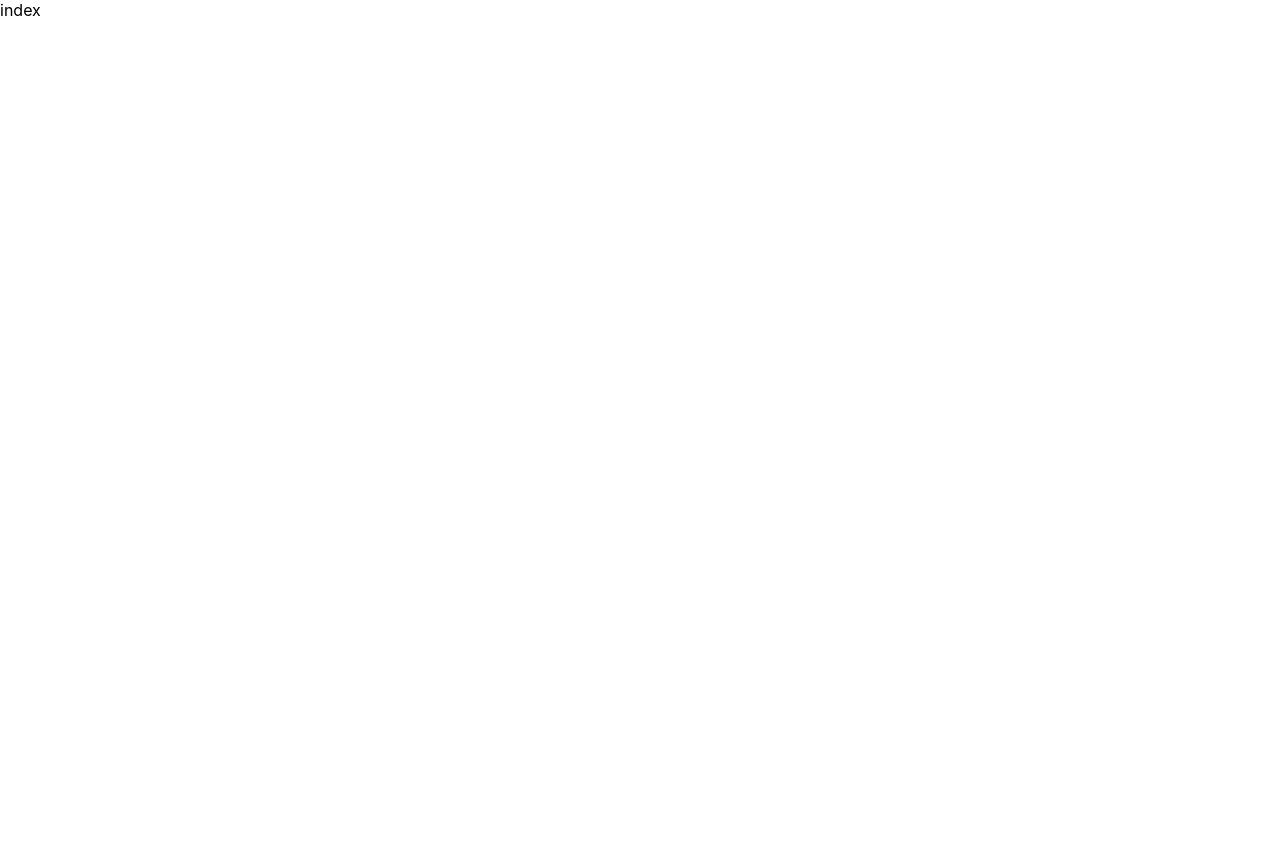
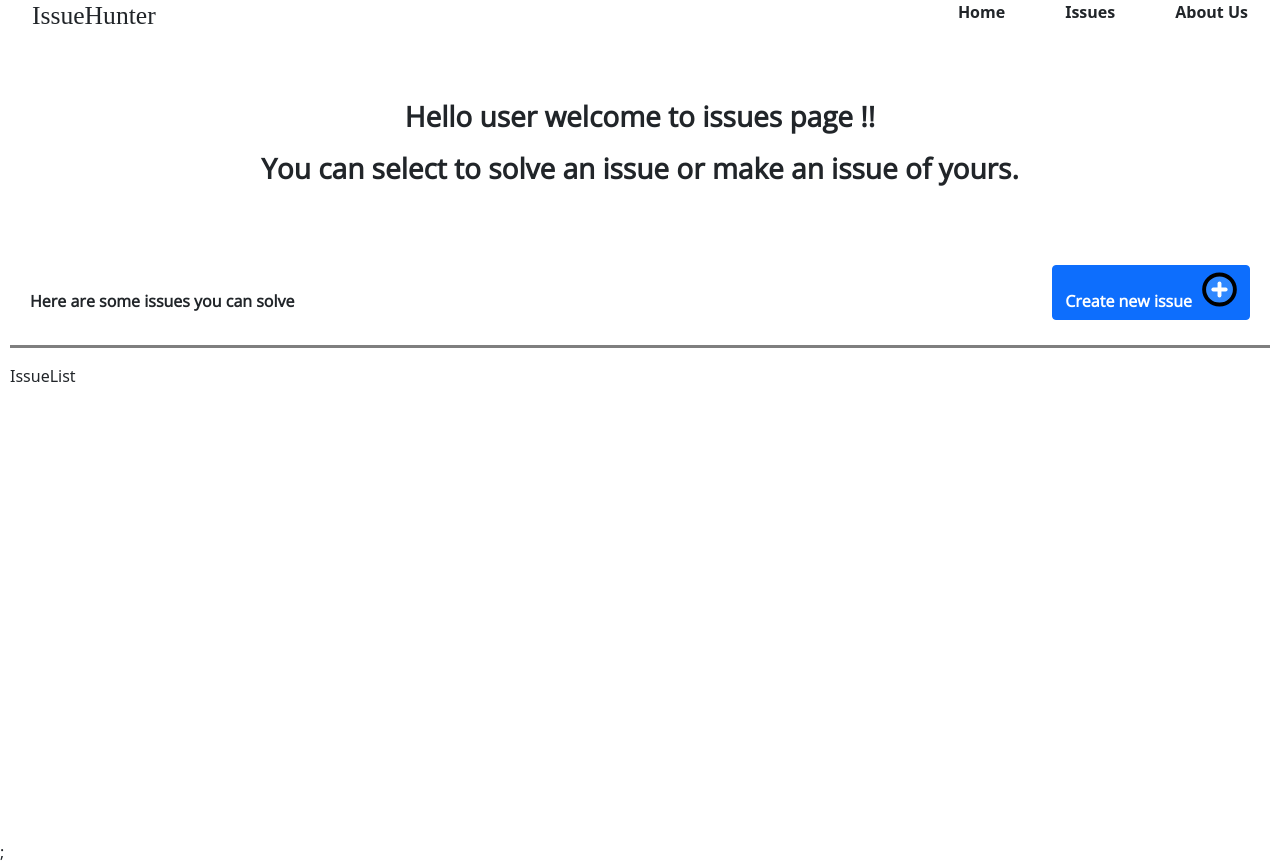
Before and after one commit to tamalCodes/step-into-next, a Next.js app: page /issues in a window 1280 px wide. Before the commit the page ends 800 px from the top, so only its background shows below. Built offline with nearby package versions, Linux system fonts and the light colour scheme; a web font is replaced by a local one.

Commit message:
Issuelist, Issuepage

```diff
--- /dev/null
+++ b/components/IssueList.jsx
@@ -0,0 +1,17 @@
+import React, { useContext, useEffect } from 'react'
+import Issuecontext from '../context/Issuecontext';
+
+const IssueList = () => {
+    const context = useContext(Issuecontext);
+    const { anchor } = context;
+
+    useEffect(() => {
+        console.log(anchor)
+    }, []);
+
+    return (
+        <div>IssueList</div>
+    )
+}
+
+export default IssueList
--- /dev/null
+++ b/context/Issuecontext.js
@@ -0,0 +1,5 @@
+import { createContext } from "react";
+
+const Issuecontext = createContext();
+
+export default Issuecontext;
--- /dev/null
+++ b/context/Issuestate.js
@@ -0,0 +1,29 @@
+import react from "react";
+import Issuecontext from "./Issuecontext";
+
+const Issuestate = (props) => {
+  const [drawerOpen, setDrawerOpen] = react.useState(true);
+  const anchor = "left";
+  const [state, setState] = react.useState({
+    top: false,
+    left: false,
+    bottom: false,
+    right: false,
+  });
+
+  return (
+    <Issuecontext.Provider
+      value={{
+        drawerOpen,
+        setDrawerOpen,
+        anchor,
+        state,
+        setState,
+      }}
+    >
+      {props.children};
+    </Issuecontext.Provider>
+  );
+};
+
+export default Issuestate;
--- a/pages/_app.js
+++ b/pages/_app.js
@@ -1,7 +1,31 @@
-import '../styles/globals.css'
+import "../styles/globals.css";
+import Head from "next/head";
+import Script from "next/script";
+import Issuestate from "../context/Issuestate";
 
 function MyApp({ Component, pageProps }) {
-  return <Component {...pageProps} />
+  return (
+    <>
+      <Head>
+        <link
+          href="https://cdn.jsdelivr.net/npm/bootstrap@5.0.2/dist/css/bootstrap.min.css"
+          rel="stylesheet"
+          integrity="sha384-EVSTQN3/azprG1Anm3QDgpJLIm9Nao0Yz1ztcQTwFspd3yD65VohhpuuCOmLASjC"
+          crossOrigin="anonymous"
+        />
+      </Head>
+
+      <Script
+        src="https://cdn.jsdelivr.net/npm/bootstrap@5.0.2/dist/js/bootstrap.bundle.min.js"
+        integrity="sha384-MrcW6ZMFYlzcLA8Nl+NtUVF0sA7MsXsP1UyJoMp4YLEuNSfAP+JcXn/tWtIaxVXM"
+        crossorigin="anonymous"
+      ></Script>
+
+      <Issuestate>
+        <Component {...pageProps} />
+      </Issuestate>
+    </>
+  );
 }
 
-export default MyApp
+export default MyApp;
--- a/pages/_document.js
+++ b/pages/_document.js
@@ -15,6 +15,10 @@ export default function Document() {
           href="https://fonts.googleapis.com/css2?family=Rubik+Wet+Paint&display=swap"
           rel="stylesheet"
         />
+        <link
+          href="https://fonts.googleapis.com/css2?family=Open+Sans&display=swap"
+          rel="stylesheet"
+        />
       </Head>
       <body>
         <Main />
--- a/pages/issues/index.js
+++ /dev/null
@@ -1,7 +0,0 @@
-import React from "react";
-
-const index = () => {
-  return <div>index</div>;
-};
-
-export default index;
--- /dev/null
+++ b/pages/issues/index.jsx
@@ -0,0 +1,35 @@
+import React from 'react'
+import IssueList from '../../components/IssueList'
+import Navbar from '../../components/navbar'
+import styleshome from "../../styles/Home.module.css"
+import styles from "../../styles/IssueListPage.module.css"
+import plusicon from "../../public/assets/Plusicon.svg"
+import Image from 'next/image'
+
+const IssueListPage = () => {
+    return (
+        <>
+            <div className={styleshome.container}><Navbar /></div>
+
+            <div className={styles.parentcontainer}>
+                <h3 className={styles.welcome}>Hello user welcome to issues page !! </h3>
+                <h3 className={styles.welcome}>You can select to solve an issue or make an issue of yours. </h3>
+
+                <div>
+                    <div className={styles.abovehrdiv}>
+                        <div className={styles.heresissuediv}><p>Here are some issues you can solve </p></div>
+                        <button type="button" className={`btn btn-primary ${styles.issuebutton}`}>
+                            <span>Create new issue</span>
+                            <Image src={plusicon} alt='plusicon' width={35}
+                                height={35} className={styles.issuebuttonimage} />
+                        </button>
+                    </div>
+                    <hr className={styles.issuehr} />
+                </div>
+                <IssueList />
+            </div>
+        </>
+    )
+}
+
+export default IssueListPage
--- /dev/null
+++ b/styles/IssueListPage.module.css
@@ -0,0 +1,58 @@
+.parentcontainer {
+  padding-top: 50px;
+  padding-left: 10px;
+  padding-right: 10px;
+  width: 100%;
+  height: 100vh;
+}
+
+.welcome {
+  text-align: center;
+  font-family: "Open Sans", sans-serif;
+  font-weight: 600;
+  padding-top: 10px;
+}
+
+.abovehrdiv {
+  margin-top: 5rem;
+  padding-left: 20px;
+  padding-right: 20px;
+  display: flex;
+  align-items: baseline;
+  justify-content: space-between;
+}
+
+.heresissuediv {
+  display: flex;
+  justify-content: last baseline;
+}
+.abovehrdiv .heresissuediv p {
+  font-family: "Open Sans", sans-serif;
+  font-weight: 600;
+}
+
+.issuebutton {
+  display: flex;
+  align-items: center;
+  justify-content: space-evenly;
+  border-radius: 15px;
+}
+
+.issuebutton span {
+  margin-right: 10px;
+  font-family: "Open Sans", sans-serif;
+  font-weight: 600;
+}
+
+.issuebuttonimage {
+  /* margin-left: 10px !important;
+  margin-right: 10px !important; */
+}
+
+.issuehr {
+  height: 2.5px !important;
+  color: black !important;
+  opacity: 0.5;
+  padding-left: 20px !important;
+  padding-right: 20px !important;
+}
```
Also changed, not shown: components/SingleIssue.jsx (added, +9 -0 lines), pages/index.js (+0 -13 lines), public/assets/Plusicon.svg (added).
